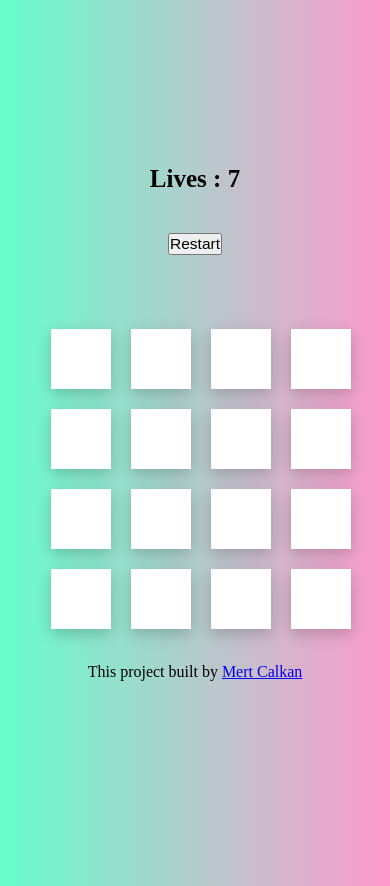
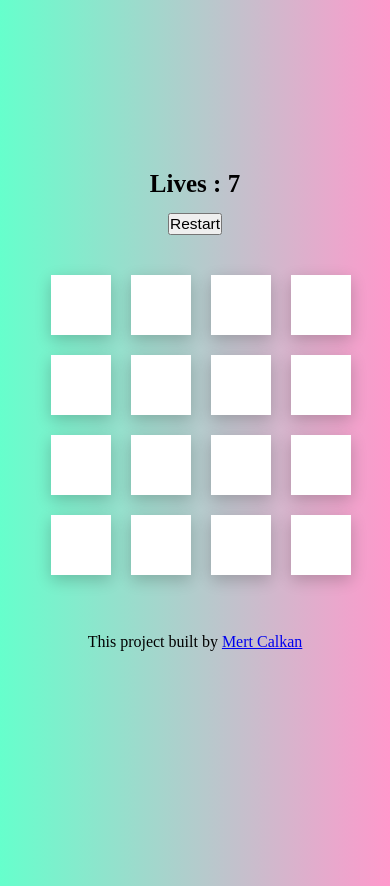
Before and after one commit to mertcalkan/MemoryGame, a plain HTML site: page index.html in a window 390 px wide. Drawn offline with Linux system fonts and the light colour scheme.

Commit message:
Update style2.css

```diff
--- a/assets/css/style2.css
+++ b/assets/css/style2.css
@@ -74,7 +74,7 @@ bottom:-14px;
 font-size :15.5px;
 
 position:relative;
-bottom:60px;
+bottom:-5px;
 
 }
 footer{
@@ -89,6 +89,8 @@ footer{
         grid-template-rows: repeat(4, 3rem);
         grid-gap: 2rem;
         perspective: 600px;
+        position : relative;
+        bottom : 40px;
     }
     /* .face,
     .back{
@@ -104,11 +106,19 @@ footer{
     #hp-h1{
         font-size:25px;
         position:relative;
-        bottom:100px;
+        bottom:95px;
     }
     footer{
         position: relative;
-        bottom:-60px;
+        bottom:-30px;
+
 
   }
+  .btn{
+    font-size :15.5px;
+
+    position:relative;
+    bottom:80px;
+
+    }
 }
```
